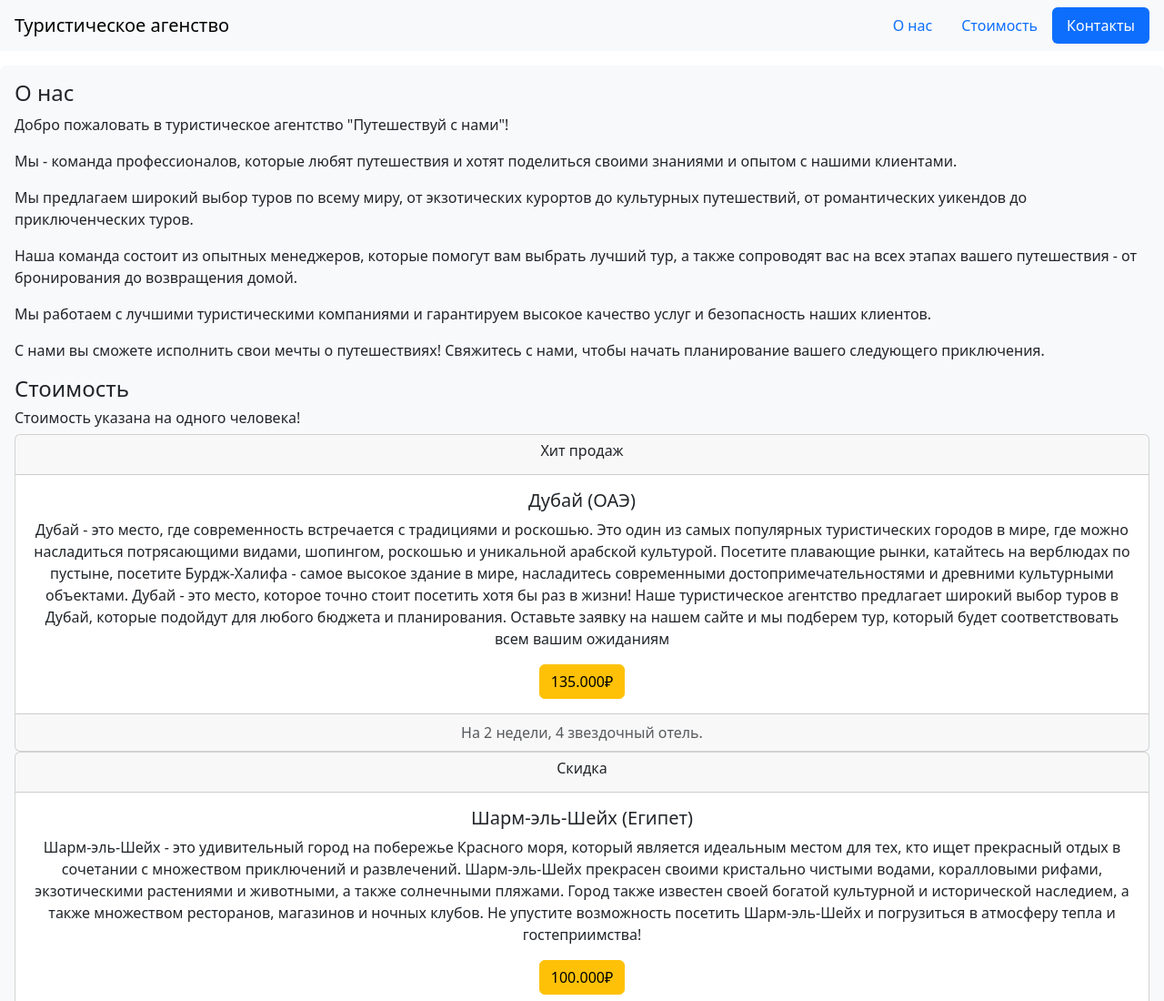
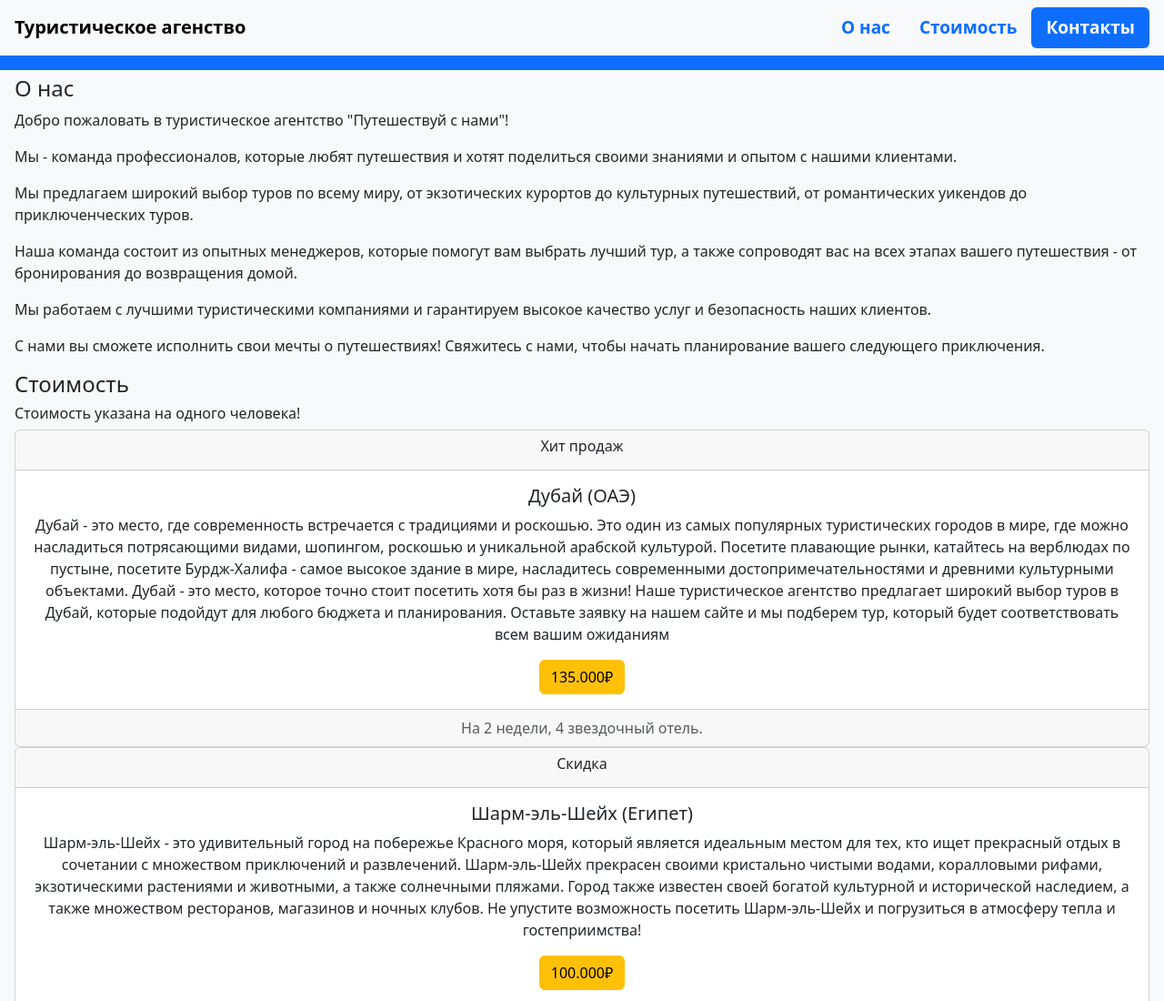
Before and after one commit to timurserzhantov/bootstrap-test, a plain HTML site: page index.html in a window 1280 px wide. Shown: the top 1100 px of the page at 91% size. Drawn offline with nearby package versions, Linux system fonts and the light colour scheme.

Commit message:
add header

```diff
--- a/index.html
+++ b/index.html
@@ -5,25 +5,14 @@
     <meta name="viewport" content="width=device-width, initial-scale=1.0">
     <meta http-equiv="X-UA-Compatible" content="ie=edge">
     <title>Мой сайт</title>
+    <link href="style.css" rel="stylesheet">
     <link href="https://cdn.jsdelivr.net/npm/bootstrap@5.3.0-alpha1/dist/css/bootstrap.min.css" rel="stylesheet" integrity="sha384-GLhlTQ8iRABdZLl6O3oVMWSktQOp6b7In1Zl3/Jr59b6EGGoI1aFkw7cmDA6j6gD" crossorigin="anonymous">
-    <link rel="styleheet" href="style.css">
 </head>
 <body>
-        <nav id="navbar-example2" class="navbar bg-body-tertiary px-3 mb-3">
-                <a class="navbar-brand" href="#">Туристическое агенство</a>
-                <ul class="nav nav-pills">
-                  <li class="nav-item">
-                    <a class="nav-link" href="#scrollspyHeading1">О нас</a>
-                  </li>
-                  <li class="nav-item">
-                    <a class="nav-link" href="#scrollspyHeading2">Стоимость</a>
-                  </li>
-                  <li class="nav-item">
-                        <a class="nav-link" href="#scrollspyHeading3">Контакты</a>
-                      </li>
-                </ul>
-              </nav>
               <div data-bs-spy="scroll" data-bs-target="#navbar-example2" data-bs-root-margin="0px 0px -40%" data-bs-smooth-scroll="true" class="scrollspy-example bg-body-tertiary p-3 rounded-2" tabindex="0">
+                <hr>
+                <hr>
+                <hr>
                 <h4 id="scrollspyHeading1">О нас</h4>
                 <p>Добро пожаловать в туристическое агентство "Путешествуй с нами"! </p>
 
@@ -89,6 +78,22 @@
                         <li class="list-group-item">Telegram: t.me/touroperatorbot</li>
                       </ul>
               </div>
+              <div class="header">
+                  <nav id="navbar-example2" class="navbar bg-body-tertiary px-3 mb-3">
+                      <a class="navbar-brand" href="#">Туристическое агенство</a>
+                      <ul class="nav nav-pills">
+                        <li class="nav-item">
+                          <a class="nav-link" href="#scrollspyHeading1">О нас</a>
+                        </li>
+                        <li class="nav-item">
+                          <a class="nav-link" href="#scrollspyHeading2">Стоимость</a>
+                        </li>
+                        <li class="nav-item">
+                              <a class="nav-link" href="#scrollspyHeading3">Контакты</a>
+                            </li>
+                      </ul>
+                  </nav>
+                </div>
     <script src="https://cdn.jsdelivr.net/npm/bootstrap@5.3.0-alpha1/dist/js/bootstrap.bundle.min.js" integrity="sha384-w76AqPfDkMBDXo30jS1Sgez6pr3x5MlQ1ZAGC+nuZB+EYdgRZgiwxhTBTkF7CXvN" crossorigin="anonymous"></script>
 </body>
 </html>
--- /dev/null
+++ b/style.css
@@ -0,0 +1,12 @@
+
+.header {
+  background-color:#0d6efd;
+   position: fixed;
+   right: 0;
+   top: 0;
+   text-align: center;
+   width: 100%;
+   font-size: 19px;
+font-weight: bold;
+  color: #fafaff;
+ }
```
